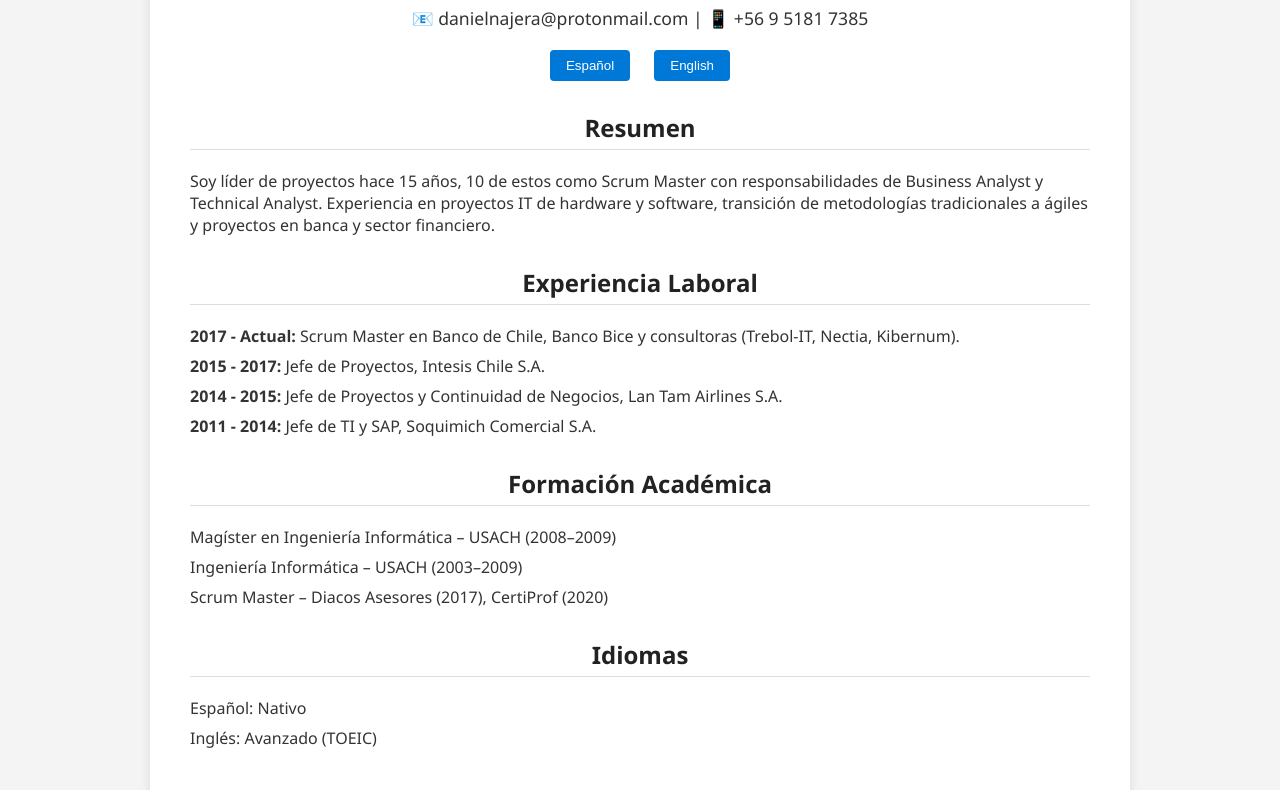
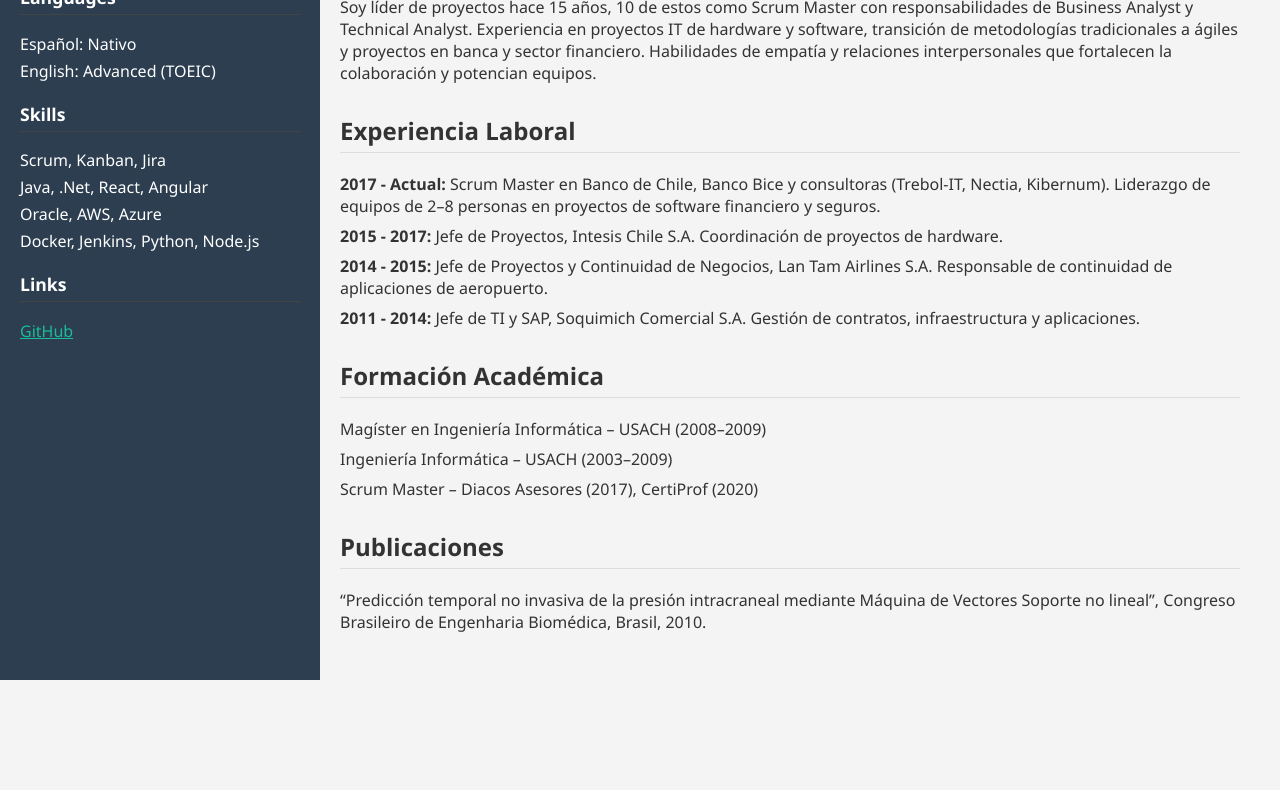
Before and after one commit to dnajeragit/Daniel-Najera-Resume, a plain HTML site: page index.html in a window 1280 px wide. Shown: the part 160-950 px from the top of the page. After the commit the page ends 849 px from the top, so only its background shows below. Drawn offline with Linux system fonts and the light colour scheme.

Commit message:
Add files via upload

```diff
--- a/index.html
+++ b/index.html
@@ -1,31 +1,47 @@
 <!DOCTYPE html>
-<html lang="en">
+<html lang="es">
 <head>
   <meta charset="UTF-8">
   <title>Daniel Nájera De Ferrari - Resume</title>
   <style>
     body {
+      margin: 0;
       font-family: 'Segoe UI', Arial, sans-serif;
-      margin: 0;
       background: #f4f4f4;
       color: #333;
     }
-    .container {
-      max-width: 900px;
-      margin: 40px auto;
-      background: #fff;
+    .sidebar {
+      position: fixed;
+      left: 0;
+      top: 0;
+      width: 280px;
+      height: 100%;
+      background: #2c3e50;
+      color: #fff;
+      padding: 20px;
+      overflow-y: auto;
+    }
+    .sidebar h1 {
+      font-size: 1.4em;
+      margin-bottom: 10px;
+    }
+    .sidebar p {
+      margin: 5px 0;
+    }
+    .sidebar h3 {
+      margin-top: 20px;
+      font-size: 1.1em;
+      border-bottom: 1px solid #444;
+      padding-bottom: 5px;
+    }
+    .main {
+      margin-left: 300px;
       padding: 40px;
-      border-radius: 8px;
-      box-shadow: 0 4px 12px rgba(0,0,0,0.1);
-    }
-    h1, h2 {
-      text-align: center;
-      color: #222;
     }
     h2 {
-      margin-top: 30px;
       border-bottom: 1px solid #ddd;
       padding-bottom: 5px;
+      margin-top: 30px;
     }
     ul {
       list-style: none;
@@ -34,18 +50,13 @@
     li {
       margin-bottom: 8px;
     }
-    .contact {
-      text-align: center;
-      margin-bottom: 20px;
-      font-size: 1.1em;
-    }
     .lang-switch {
-      text-align: center;
+      text-align: right;
       margin-bottom: 20px;
     }
     .lang-switch button {
-      margin: 0 10px;
-      padding: 8px 16px;
+      margin-left: 10px;
+      padding: 6px 12px;
       border: none;
       border-radius: 4px;
       background: #0078d7;
@@ -55,19 +66,32 @@
     .lang-switch button:hover {
       background: #005fa3;
     }
-    .section {
-      display: none;
-    }
-    .section.active {
-      display: block;
-    }
+    .section { display: none; }
+    .section.active { display: block; }
   </style>
 </head>
 <body>
-  <div class="container">
+  <div class="sidebar">
     <h1>Daniel Nájera De Ferrari</h1>
-    <p class="contact">📧 danielnajera@protonmail.com | 📱 +56 9 5181 7385</p>
+    <p>📧 danielnajera@protonmail.com</p>
+    <p>📱 +56 9 5181 7385</p>
 
+    <h3>Languages</h3>
+    <p>Español: Nativo</p>
+    <p>English: Advanced (TOEIC)</p>
+
+    <h3>Skills</h3>
+    <p>Scrum, Kanban, Jira</p>
+    <p>Java, .Net, React, Angular</p>
+    <p>Oracle, AWS, Azure</p>
+    <p>Docker, Jenkins, Python, Node.js</p>
+
+    <h3>Links</h3>
+    <p><a href="https://github.com/dnajeragit" style="color:#1abc9c;">GitHub</a></p>
+    <!-- Puedes agregar LinkedIn u otros enlaces aquí -->
+  </div>
+
+  <div class="main">
     <div class="lang-switch">
       <button onclick="showLang('es')">Español</button>
       <button onclick="showLang('en')">English</button>
@@ -76,14 +100,14 @@
     <!-- Español -->
     <div id="es" class="section active">
       <h2>Resumen</h2>
-      <p>Soy líder de proyectos hace 15 años, 10 de estos como Scrum Master con responsabilidades de Business Analyst y Technical Analyst. Experiencia en proyectos IT de hardware y software, transición de metodologías tradicionales a ágiles y proyectos en banca y sector financiero.</p>
+      <p>Soy líder de proyectos hace 15 años, 10 de estos como Scrum Master con responsabilidades de Business Analyst y Technical Analyst. Experiencia en proyectos IT de hardware y software, transición de metodologías tradicionales a ágiles y proyectos en banca y sector financiero. Habilidades de empatía y relaciones interpersonales que fortalecen la colaboración y potencian equipos.</p>
 
       <h2>Experiencia Laboral</h2>
       <ul>
-        <li><strong>2017 - Actual:</strong> Scrum Master en Banco de Chile, Banco Bice y consultoras (Trebol-IT, Nectia, Kibernum).</li>
-        <li><strong>2015 - 2017:</strong> Jefe de Proyectos, Intesis Chile S.A.</li>
-        <li><strong>2014 - 2015:</strong> Jefe de Proyectos y Continuidad de Negocios, Lan Tam Airlines S.A.</li>
-        <li><strong>2011 - 2014:</strong> Jefe de TI y SAP, Soquimich Comercial S.A.</li>
+        <li><strong>2017 - Actual:</strong> Scrum Master en Banco de Chile, Banco Bice y consultoras (Trebol-IT, Nectia, Kibernum). Liderazgo de equipos de 2–8 personas en proyectos de software financiero y seguros.</li>
+        <li><strong>2015 - 2017:</strong> Jefe de Proyectos, Intesis Chile S.A. Coordinación de proyectos de hardware.</li>
+        <li><strong>2014 - 2015:</strong> Jefe de Proyectos y Continuidad de Negocios, Lan Tam Airlines S.A. Responsable de continuidad de aplicaciones de aeropuerto.</li>
+        <li><strong>2011 - 2014:</strong> Jefe de TI y SAP, Soquimich Comercial S.A. Gestión de contratos, infraestructura y aplicaciones.</li>
       </ul>
 
       <h2>Formación Académica</h2>
@@ -93,24 +117,21 @@
         <li>Scrum Master – Diacos Asesores (2017), CertiProf (2020)</li>
       </ul>
 
-      <h2>Idiomas</h2>
-      <ul>
-        <li>Español: Nativo</li>
-        <li>Inglés: Avanzado (TOEIC)</li>
-      </ul>
+      <h2>Publicaciones</h2>
+      <p>“Predicción temporal no invasiva de la presión intracraneal mediante Máquina de Vectores Soporte no lineal”, Congreso Brasileiro de Engenharia Biomédica, Brasil, 2010.</p>
     </div>
 
     <!-- English -->
     <div id="en" class="section">
       <h2>Summary</h2>
-      <p>I have been a project leader for 15 years, 10 of them as a Scrum Master with responsibilities as Business Analyst and Technical Analyst. Experienced in IT projects involving hardware and software, with expertise in transitioning from traditional methodologies to agile frameworks. Strong background in financial and banking projects.</p>
+      <p>I have been a project leader for 15 years, 10 of them as a Scrum Master with responsibilities as Business Analyst and Technical Analyst. Experienced in IT projects involving hardware and software, with expertise in transitioning from traditional methodologies to agile frameworks. Strong background in financial and banking projects. Skilled in empathy and interpersonal relationships, fostering collaboration and enhancing team performance.</p>
 
       <h2>Work Experience</h2>
       <ul>
-        <li><strong>2017 – Present:</strong> Scrum Master – Banco de Chile, Banco Bice, Consulting firms (Trebol-IT, Nectia, Kibernum).</li>
-        <li><strong>2015 – 2017:</strong> Project Manager – Intesis Chile S.A.</li>
-        <li><strong>2014 – 2015:</strong> Project Manager & Business Continuity – Lan Tam Airlines S.A.</li>
-        <li><strong>2011 – 2014:</strong> Head of IT & SAP – Soquimich Comercial S.A.</li>
+        <li><strong>2017 – Present:</strong> Scrum Master – Banco de Chile, Banco Bice, Consulting firms (Trebol-IT, Nectia, Kibernum). Led teams of 2–8 in software projects for financial and insurance clients.</li>
+        <li><strong>2015 – 2017:</strong> Project Manager – Intesis Chile S.A. Managed hardware projects, coordinating professionals and clients.</li>
+        <li><strong>2014 – 2015:</strong> Project Manager & Business Continuity – Lan Tam Airlines S.A. Responsible for airport applications continuity.</li>
+        <li><strong>2011 – 2014:</strong> Head of IT & SAP – Soquimich Comercial S.A. Oversaw IT area, contracts, infrastructure, and applications.</li>
       </ul>
 
       <h2>Education</h2>
@@ -120,11 +141,8 @@
         <li>Scrum Master – Diacos Asesores (2017), CertiProf (2020)</li>
       </ul>
 
-      <h2>Languages</h2>
-      <ul>
-        <li>Spanish: Native</li>
-        <li>English: Advanced Working Level (TOEIC)</li>
-      </ul>
+      <h2>Publications</h2>
+      <p>“Non-invasive temporal prediction of intracranial pressure using nonlinear Support Vector Machines,” 22nd Brazilian Congress of Biomedical Engineering, Brazil, 2010.</p>
     </div>
   </div>
 
```
